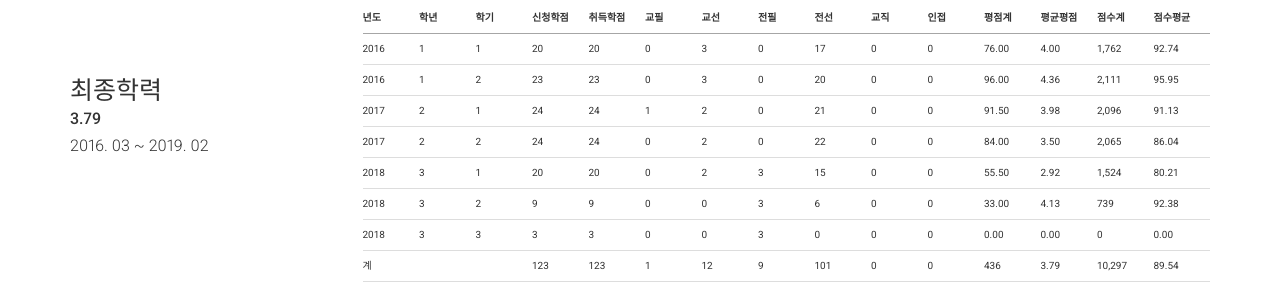
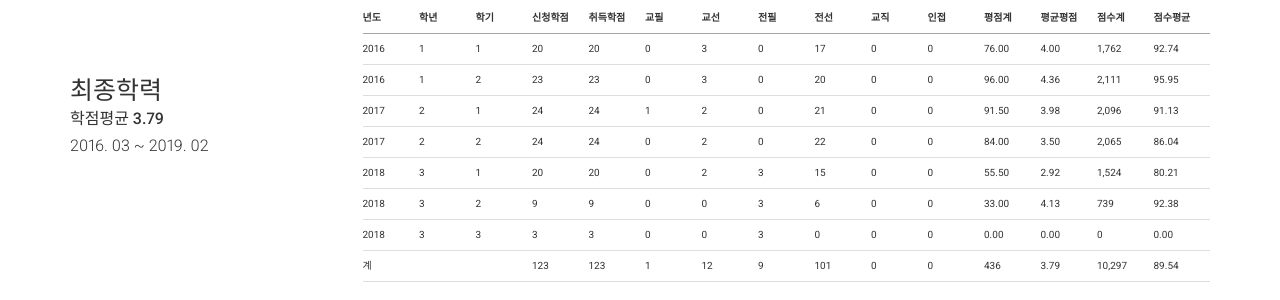
Before and after one commit to sihyeonleee/sihyeonleee.github.io, a Jekyll site: the page built from index.md, in a window 1280 px wide and 900 px high, scrolled down 5285 px. Shown: the part 151-451 px from the top of the window. Built offline with Jekyll 4.4.1, drawn with Linux system fonts in a browser that asks for light colours; nearby versions of some CDN libraries.

Commit message:
no message

```diff
--- a/_config.yml
+++ b/_config.yml
@@ -384,7 +384,7 @@ content:
     content:
       - layout: left
         title: 최종학력
-        sub_title: 3.79
+        sub_title: 학점평균 3.79
         caption: 2016. 03 ~ 2019. 02
         description: | # this will include new lines to allow paragraphs
           **영진전문대학교 - 컴퓨터 정보계열**
```
